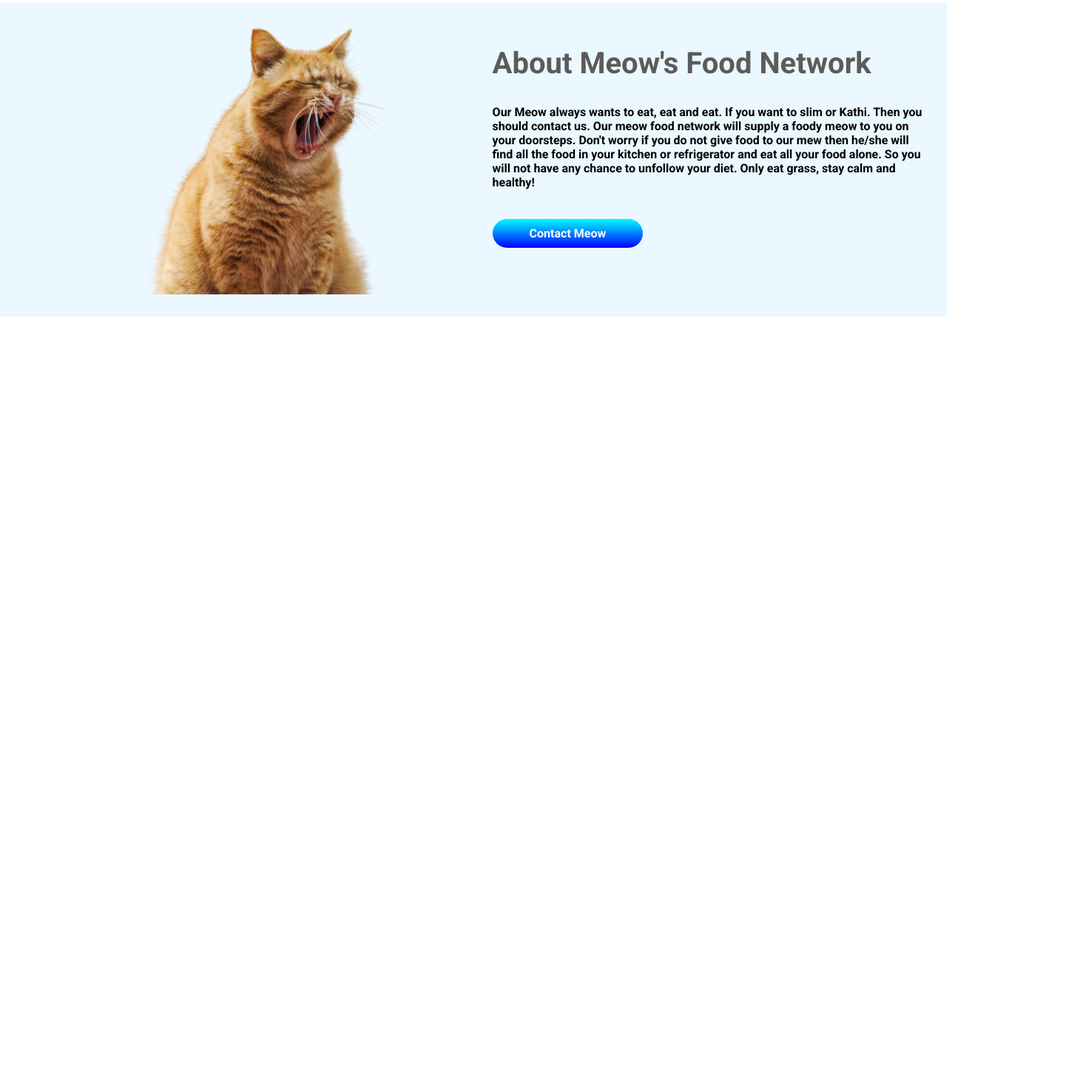
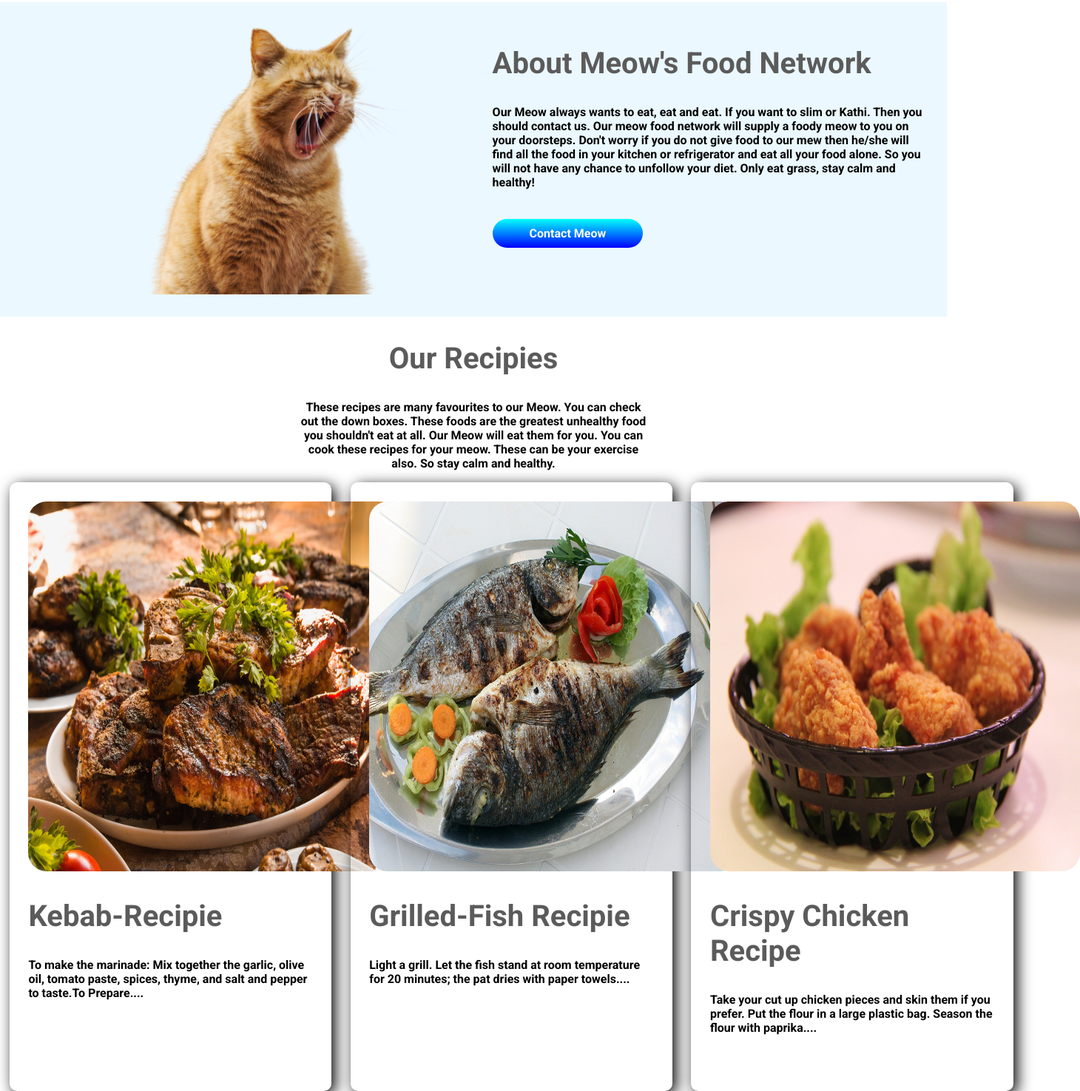
Before and after one commit to MohammadRabbi01/Meows-Food-Network, a plain HTML site: page index.html in a window 1280 px wide. Shown: the part 641-2116 px from the top of the page at 74% size, 1460 px wide, since content can reach past the window. Before the commit the page ends 1069 px from the top, so only its background shows below. Drawn offline with Linux system fonts and the light colour scheme.

Commit message:
added new flex box

```diff
--- a/index.css
+++ b/index.css
@@ -9,7 +9,7 @@ h1{
 .h1-color{
     color: rgb(0, 153, 255);
 }
-.section-1{
+.flex-container{
     display: flex;
 }
 .half-width{
@@ -36,3 +36,24 @@ div p{
     background-repeat: no-repeat;
     background-position:left;
 }
+.paragraph{
+    text-align: center;
+    margin-left: 400px;
+    margin-right: 400px;
+}
+#last-heading{
+    text-align: center;
+}
+.box{
+    width: 30%;
+    padding: 2%;
+    box-shadow: 5px 5px 20px;
+    margin-left: 1%;
+    margin-right: 1%;
+    padding: 2%;
+    border-radius: 10px;
+}
+.Shape-img{
+    border: white;
+    border-radius: 25px;
+}
--- a/index.html
+++ b/index.html
@@ -11,7 +11,7 @@
     <link rel="stylesheet" href="index.css">
 </head>
 <body>
-    <section class="section-1">
+    <section class="flex-container">
         <div class="half-width">
             <h1><span class="h1-color">Skip</span> The Diet</h1>
             <h1>Just Eat Healthy</h1>
@@ -25,7 +25,7 @@
             <img src="images/Cat-01.png" alt="">
         </div>
     </section>
-    <section class="section-1 bg-img1">
+    <section class="flex-container bg-img1">
         <div class="half-width">
             <img src="images/Cat-02.png" alt="">
         </div>
@@ -37,5 +37,35 @@
             <a class="button" href="https://www.youtube.com/watch?v=22z-SMtsCGw&ab_channel=MrFunny">Contact Meow</a>
         </div>
     </section>
+    <section>
+        <h1 id="last-heading">Our Recipies</h1>
+        <p class="paragraph">
+            These recipes are many favourites to our Meow. You can check out the down boxes. These foods are the greatest unhealthy food you shouldn't eat at all. Our Meow will eat them for you. You can cook these recipes for your meow. These can be your exercise also. So stay calm and healthy.
+        </p>
+        <div class="flex-container">
+            <div class="box">
+               <img class="Shape-img" src="images/Kebab-01.jpg" alt="" width="500" height="500">
+               <h1>Kebab-Recipie</h1>
+               <p>
+                   To make the marinade:
+                    Mix together the garlic, olive oil, tomato paste, spices, thyme, and salt and pepper to taste.To Prepare....
+               </p>
+            </div>
+            <div class="box">
+                <img class="Shape-img" src="images/Grilled-fish.jpg" alt="" width="500" height="500">
+                <h1>Grilled-Fish Recipie</h1>
+                <p>
+                    Light a grill. Let the fish stand at room temperature for 20 minutes; the pat dries with paper towels....
+                </p>
+            </div>
+            <div class="box">
+                <img class="Shape-img" src="images/Fried Chicken-01.jpg" alt="" width="500" height="500">
+                <h1>Crispy Chicken Recipe</h1>
+                <p>
+                Take your cut up chicken pieces and skin them if you prefer. Put the flour in a large plastic bag. Season the flour with paprika....
+                </p>
+            </div>
+        </div>
+    </section>
 </body>
 </html>
```
Also changed, not shown: images/Fried Chicken-01.jpg (added), images/Grilled-fish.jpg (added), images/Kebab-01.jpg (added).
